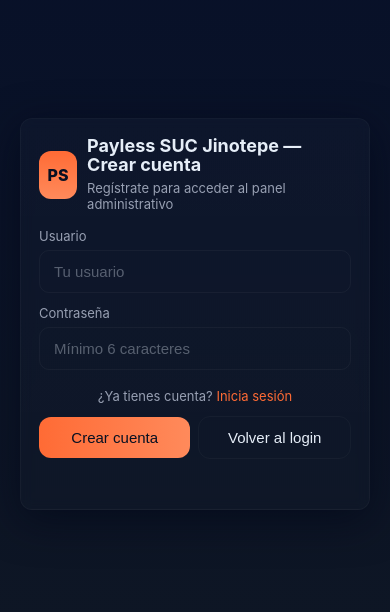
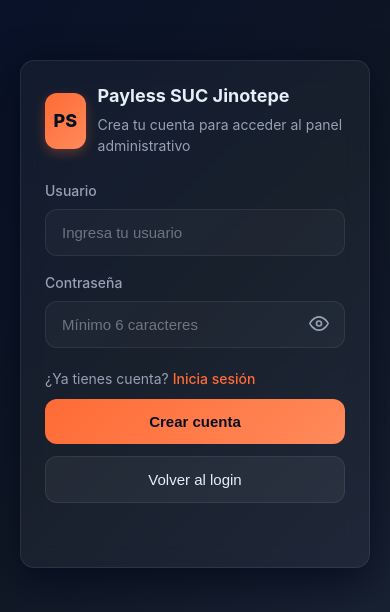
Before and after one commit to Benchav/payles-jinotepe, a plain HTML site: page register.html in a window 390 px wide. Shown: the part 108-720 px from the top of the page. Drawn offline with Linux system fonts and the light colour scheme.

Commit message:
register jinotepe

```diff
--- a/register.html
+++ b/register.html
@@ -6,20 +6,28 @@
   <title>Payless — Registro</title>
   <style>
     :root{
-      --bg:#0f1724;
-      --accent:#ff6b35;
-      --accent-2:#ff8a5b;
-      --muted:#98a0b3;
-      --glass:rgba(255,255,255,0.03);
-      --success:#9fe6b0;
-      --danger:#ffb4a2;
+      --bg: #0f1724;
+      --bg-gradient: linear-gradient(135deg, #071029 0%, #0f1724 50%, #1a2436 100%);
+      --accent: #ff6b35;
+      --accent-2: #ff8a5b;
+      --accent-gradient: linear-gradient(135deg, var(--accent), var(--accent-2));
+      --muted: #98a0b3;
+      --glass: rgba(255,255,255,0.04);
+      --glass-border: rgba(255,255,255,0.08);
+      --success: #9fe6b0;
+      --danger: #ffb4a2;
+      --input-bg: rgba(255,255,255,0.03);
+      --input-focus: rgba(255,107,53,0.15);
+      --shadow: 0 12px 40px rgba(2,6,23,0.7);
+      --transition: all 0.25s ease;
     }
+
     *{box-sizing:border-box}
     html,body{height:100%}
     body{
       margin:0;
-      font-family:Inter,system-ui,Segoe UI,Roboto,"Helvetica Neue",Arial;
-      background:linear-gradient(180deg,#071029 0%, #0f1724 100%);
+      font-family: 'Inter', system-ui, -apple-system, Segoe UI, Roboto, "Helvetica Neue", Arial, sans-serif;
+      background: var(--bg-gradient);
       color:#e6eef8;
       min-height:100vh;
       display:flex;
@@ -28,44 +36,129 @@
       padding:20px;
       -webkit-font-smoothing:antialiased;
       -moz-osx-font-smoothing:grayscale;
+      line-height: 1.5;
     }
 
     /* Card */
     .card{
       width: min(480px, 100%);
-      background: linear-gradient(180deg, rgba(255,255,255,0.02), rgba(255,255,255,0.01));
-      border-radius:14px;
-      padding:22px;
-      border:1px solid rgba(255,255,255,0.03);
-      box-shadow:0 10px 40px rgba(2,6,23,0.6);
-      backdrop-filter: blur(6px);
+      background: var(--glass);
+      border-radius:16px;
+      padding:28px;
+      border:1px solid var(--glass-border);
+      box-shadow: var(--shadow);
+      backdrop-filter: blur(12px);
+      transition: var(--transition);
+    }
+
+    .card:hover {
+      box-shadow: 0 16px 50px rgba(2,6,23,0.8);
     }
 
     /* Header */
-    .brand{display:flex;align-items:center;gap:14px;margin-bottom:16px}
+    .brand{
+      display:flex;
+      align-items:center;
+      gap:16px;
+      margin-bottom:24px;
+    }
     .logo{
-      width:56px;height:56px;border-radius:12px;
-      background:linear-gradient(180deg,var(--accent),var(--accent-2));
-      display:flex;align-items:center;justify-content:center;font-weight:800;color:#071022;font-size:18px;
+      width:64px;
+      height:64px;
+      border-radius:14px;
+      background: var(--accent-gradient);
+      display:flex;
+      align-items:center;
+      justify-content:center;
+      font-weight:800;
+      color:#071022;
+      font-size:20px;
+      box-shadow: 0 4px 12px rgba(255,107,53,0.3);
     }
-    h1{font-size:18px;margin:0;line-height:1.05}
-    p.lead{margin:6px 0 0;color:var(--muted);font-size:13px}
+    h1{
+      font-size:20px;
+      margin:0;
+      line-height:1.2;
+      font-weight: 700;
+    }
+    p.lead{
+      margin:8px 0 0;
+      color:var(--muted);
+      font-size:14px;
+      font-weight: 400;
+    }
 
     /* Form */
-    .form-grid{display:grid;grid-template-columns:1fr;gap:12px;margin-top:6px}
-    label{display:block;margin-bottom:6px;font-size:13px;color:var(--muted)}
+    .form-grid{
+      display:grid;
+      grid-template-columns:1fr;
+      gap:16px;
+      margin-top:8px;
+    }
+
+    .form-group {
+      display: flex;
+      flex-direction: column;
+      gap: 8px;
+    }
+
+    label{
+      display:block;
+      font-size:14px;
+      color:var(--muted);
+      font-weight: 500;
+    }
+
+    .input-container {
+      position: relative;
+    }
+
     input[type="text"], input[type="password"]{
       width:100%;
-      padding:12px 14px;
-      border-radius:10px;
-      border:1px solid rgba(255,255,255,0.04);
-      background:transparent;
+      padding:14px 16px;
+      border-radius:12px;
+      border:1px solid var(--glass-border);
+      background: var(--input-bg);
       color:inherit;
       font-size:15px;
-      transition: box-shadow .12s ease, border-color .12s ease;
+      transition: var(--transition);
+      outline: none;
     }
-    input::placeholder{color:rgba(230,238,248,0.34)}
-    input:focus{outline:none; box-shadow:0 0 0 6px rgba(255,107,53,0.06); border-color: rgba(255,107,53,0.14)}
+
+    input::placeholder{
+      color:rgba(230,238,248,0.4);
+    }
+
+    input:focus{
+      box-shadow: 0 0 0 4px var(--input-focus);
+      border-color: rgba(255,107,53,0.3);
+      transform: translateY(-2px);
+    }
+
+    /* Password toggle */
+    .password-toggle {
+      position: absolute;
+      right: 12px;
+      top: 50%;
+      transform: translateY(-50%);
+      background: none;
+      border: none;
+      color: var(--muted);
+      cursor: pointer;
+      padding: 4px;
+      border-radius: 4px;
+      transition: var(--transition);
+    }
+
+    .password-toggle:hover {
+      color: var(--accent);
+      background: rgba(255,255,255,0.05);
+    }
+
+    .password-toggle:focus-visible {
+      outline: 2px solid var(--accent);
+      outline-offset: 2px;
+    }
 
     /* Actions */
     .actions{
@@ -73,46 +166,167 @@
       justify-content:space-between;
       align-items:center;
       gap:12px;
-      margin-top:12px;
+      margin-top:20px;
       flex-wrap:wrap;
     }
+
     .btn{
-      padding:12px 14px;
-      border-radius:10px;
-      border:1px solid rgba(255,255,255,0.03);
+      padding:12px 20px;
+      border-radius:12px;
+      border:1px solid rgba(255,255,255,0.05);
       background:transparent;
       color:inherit;
       cursor:pointer;
       font-size:15px;
+      font-weight: 500;
+      transition: var(--transition);
+      display: flex;
+      align-items: center;
+      justify-content: center;
+      gap: 8px;
     }
-    .btn.primary{background:linear-gradient(90deg,var(--accent),var(--accent-2));color:#071022;border:none}
-    .btn:disabled{opacity:0.65;cursor:not-allowed}
-    .muted{color:var(--muted);font-size:13px}
-    a.link{color:var(--accent);text-decoration:none}
+
+    .btn:hover:not(:disabled) {
+      transform: translateY(-2px);
+      box-shadow: 0 6px 12px rgba(0,0,0,0.15);
+    }
+
+    .btn:active:not(:disabled) {
+      transform: translateY(0);
+    }
+
+    .btn.primary{
+      background: var(--accent-gradient);
+      color:#071022;
+      border:none;
+      font-weight: 600;
+    }
+
+    .btn.secondary {
+      background: rgba(255,255,255,0.05);
+      border: 1px solid rgba(255,255,255,0.08);
+    }
+
+    .btn:disabled{
+      opacity:0.65;
+      cursor:not-allowed;
+      transform: none !important;
+    }
+
+    .muted{
+      color:var(--muted);
+      font-size:14px;
+    }
+
+    a.link{
+      color:var(--accent);
+      text-decoration:none;
+      font-weight: 500;
+      transition: var(--transition);
+    }
+
+    a.link:hover {
+      color: var(--accent-2);
+      text-decoration: underline;
+    }
 
     /* Message */
-    .msg{min-height:20px;font-size:14px;margin-top:12px; color:var(--muted)}
+    .msg{
+      min-height: 24px;
+      font-size:14px;
+      margin-top:16px;
+      padding: 12px 16px;
+      border-radius: 10px;
+      display: flex;
+      align-items: center;
+      gap: 8px;
+      transition: var(--transition);
+    }
+
+    .msg.success {
+      background: rgba(159, 230, 176, 0.1);
+      border: 1px solid rgba(159, 230, 176, 0.2);
+    }
+
+    .msg.error {
+      background: rgba(255, 180, 162, 0.1);
+      border: 1px solid rgba(255, 180, 162, 0.2);
+    }
+
+    /* Loading hint */
+    .loading{
+      opacity:0.7;
+      position: relative;
+      overflow: hidden;
+    }
+
+    .loading::after {
+      content: "";
+      position: absolute;
+      top: 0;
+      left: -100%;
+      width: 100%;
+      height: 100%;
+      background: linear-gradient(90deg, transparent, rgba(255,255,255,0.2), transparent);
+      animation: loading 1.5s infinite;
+    }
+
+    @keyframes loading {
+      0% { left: -100%; }
+      100% { left: 100%; }
+    }
+
+    /* Focus indicators for keyboard navigation */
+    button:focus-visible,
+    input:focus-visible {
+      outline: 2px solid var(--accent);
+      outline-offset: 2px;
+    }
 
     /* Mobile tweaks */
     @media (max-width:520px){
-      .card{padding:18px;border-radius:12px}
-      .brand{gap:10px}
-      .logo{width:48px;height:48px;font-size:16px}
+      .card{
+        padding:24px;
+        border-radius:14px;
+      }
+      .brand{
+        gap:12px;
+      }
+      .logo{
+        width:56px;
+        height:56px;
+        font-size:18px;
+        border-radius: 12px;
+      }
+      h1 {
+        font-size: 18px;
+      }
       .actions{
         flex-direction:column-reverse;
         align-items:stretch;
+        gap: 10px;
       }
       .actions .left{
         width:100%;
         display:flex;
-        gap:10px;
+        flex-direction: column;
+        gap: 10px;
       }
-      .btn{width:100%;padding:12px;border-radius:12px}
-      .actions .muted{width:100%;text-align:center;margin-top:6px}
+      .btn{
+        width:100%;
+        padding:14px;
+      }
     }
 
     /* Accessibility helper */
-    .visually-hidden{position:absolute!important;height:1px;width:1px;overflow:hidden;clip:rect(1px,1px,1px,1px);white-space:nowrap}
+    .visually-hidden{
+      position:absolute!important;
+      height:1px;
+      width:1px;
+      overflow:hidden;
+      clip:rect(1px,1px,1px,1px);
+      white-space:nowrap;
+    }
   </style>
 </head>
 <body>
@@ -120,28 +334,38 @@
     <div class="brand">
       <div class="logo" aria-hidden="true">PS</div>
       <div>
-        <h1 id="reg-title">Payless SUC Jinotepe — Crear cuenta</h1>
-        <p class="lead">Regístrate para acceder al panel administrativo</p>
+        <h1 id="reg-title">Payless SUC Jinotepe</h1>
+        <p class="lead">Crea tu cuenta para acceder al panel administrativo</p>
       </div>
     </div>
 
     <form id="regForm" autocomplete="on" novalidate>
       <div class="form-grid">
-        <div>
+        <div class="form-group">
           <label for="username">Usuario</label>
-          <input id="username" name="username" type="text" placeholder="Tu usuario" required aria-required="true" />
+          <div class="input-container">
+            <input id="username" name="username" type="text" placeholder="Ingresa tu usuario" required aria-required="true" />
+          </div>
         </div>
 
-        <div>
+        <div class="form-group">
           <label for="password">Contraseña</label>
-          <input id="password" name="password" type="password" placeholder="Mínimo 6 caracteres" minlength="6" required aria-required="true" />
+          <div class="input-container">
+            <input id="password" name="password" type="password" placeholder="Mínimo 6 caracteres" minlength="6" required aria-required="true" />
+            <button type="button" class="password-toggle" aria-label="Mostrar contraseña" id="togglePassword">
+              <svg width="20" height="20" viewBox="0 0 24 24" fill="none" xmlns="http://www.w3.org/2000/svg">
+                <path d="M1 12C1 12 5 4 12 4C19 4 23 12 23 12C23 12 19 20 12 20C5 20 1 12 1 12Z" stroke="currentColor" stroke-width="2" stroke-linecap="round" stroke-linejoin="round"/>
+                <path d="M12 15C13.6569 15 15 13.6569 15 12C15 10.3431 13.6569 9 12 9C10.3431 9 9 10.3431 9 12C9 13.6569 10.3431 15 12 15Z" stroke="currentColor" stroke-width="2" stroke-linecap="round" stroke-linejoin="round"/>
+              </svg>
+            </button>
+          </div>
         </div>
       </div>
 
       <div class="actions">
-        <div class="left" style="display:flex;gap:8px;align-items:center;flex:1;">
+        <div class="left" style="display:flex;gap:12px;align-items:center;flex:1;">
           <button id="createBtn" type="submit" class="btn primary">Crear cuenta</button>
-          <button id="backBtn" type="button" class="btn">Volver al login</button>
+          <button id="backBtn" type="button" class="btn secondary">Volver al login</button>
         </div>
         <div class="muted">¿Ya tienes cuenta? <a class="link" href="index.html">Inicia sesión</a></div>
       </div>
@@ -167,7 +391,15 @@
     // muestra mensajes con colores accesibles
     function showMsg(text, ok = true) {
       msgEl.textContent = text || '';
-      msgEl.style.color = ok ? getComputedStyle(document.documentElement).getPropertyValue('--success') : getComputedStyle(document.documentElement).getPropertyValue('--danger');
+
+      // Remove previous classes
+      msgEl.classList.remove('success', 'error');
+
+      // Add appropriate class and style
+      if (text) {
+        msgEl.classList.add(ok ? 'success' : 'error');
+        msgEl.style.color = ok ? getComputedStyle(document.documentElement).getPropertyValue('--success') : getComputedStyle(document.documentElement).getPropertyValue('--danger');
+      }
     }
 
     // bloquea botones durante petición para evitar doble envío
@@ -204,7 +436,7 @@
       const password = document.getElementById('password').value || '';
 
       if (!username || password.length < 6) {
-        showMsg('Completa todos los campos (contraseña >=6)', false);
+        showMsg('Completa todos los campos (contraseña mínimo 6 caracteres)', false);
         return;
       }
 
@@ -223,6 +455,30 @@
         setLoading(false);
       }
     });
+
+    /* Password visibility toggle */
+    document.getElementById('togglePassword').addEventListener('click', function() {
+      const passwordInput = document.getElementById('password');
+      const type = passwordInput.getAttribute('type') === 'password' ? 'text' : 'password';
+      passwordInput.setAttribute('type', type);
+
+      // Update button label and icon
+      const icon = this.querySelector('svg path:nth-child(2)');
+      if (type === 'text') {
+        this.setAttribute('aria-label', 'Ocultar contraseña');
+        icon.style.display = 'none';
+      } else {
+        this.setAttribute('aria-label', 'Mostrar contraseña');
+        icon.style.display = 'block';
+      }
+    });
+
+    // Limpiar mensajes cuando el usuario empiece a escribir
+    document.querySelectorAll('input').forEach(input => {
+      input.addEventListener('input', () => {
+        if (msgEl.textContent) showMsg('');
+      });
+    });
   </script>
 </body>
 </html>
```
